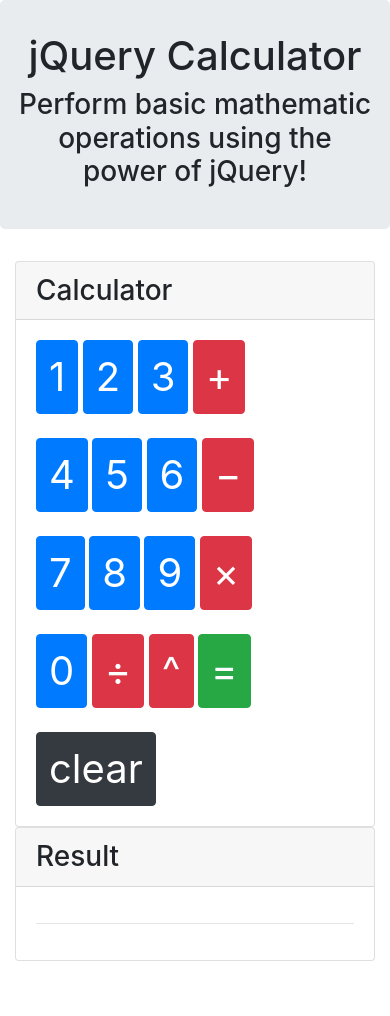
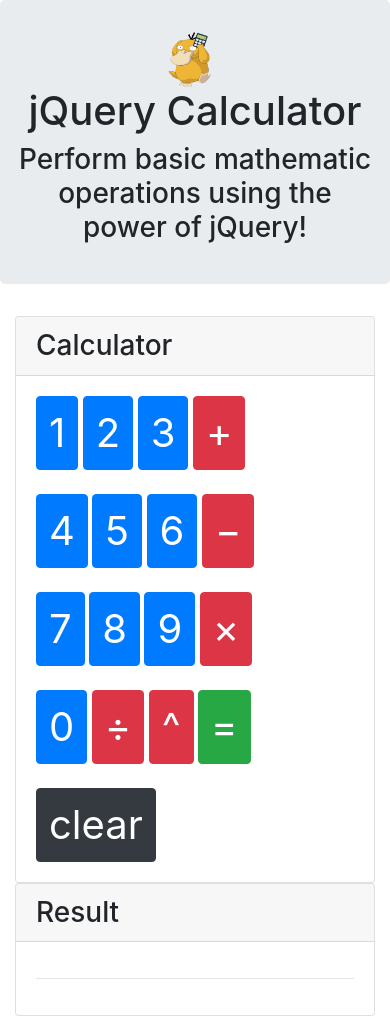
Before and after one commit to msesno/quackalator, a plain HTML site: page index.html in a window 390 px wide. Before the commit the page ends 961 px from the top, so only its background shows below. Drawn offline with nearby package versions, Linux system fonts and the light colour scheme.

Commit message:
update html markdown

```diff
--- a/index.html
+++ b/index.html
@@ -13,13 +13,21 @@
     <!-- Added a link to our external stylesheet-->
     <link rel="stylesheet" href="style.css">
 
+    <!-- Added calculator logic external js file-->
+    <script type="text/javascript" src="calculator.js"></script>
+
 </head>
 <body>
 
 <!-- Jumbotron for Title -->
 <div class="jumbotron">
-    <h1 class="text-center">jQuery Calculator</h1>
-    <h3 class="text-center">Perform basic mathematic operations using the power of jQuery!</h3>
+  <div class="row">
+    <div class="col-md-12 text-center"><img src="logo.png" alt="none" width="50px;" height="auto" class="img align-middle logo"><h1 class="d-inline-block align-middle">jQuery Calculator</h1></div>
+  </div>
+  <div class="row">
+    <div class="col-md-12"><h3 class="text-center">Perform basic mathematic operations using the power of jQuery!</h3></div>
+  </div>
+  </div>
 </div>
 
 <div class="container">
@@ -72,9 +80,8 @@
       </div>
     </div>
   </div>
-<script type="text/javascript" src="calculator.js"></script>
+
 <script type="text/javascript">
-
 
 $(document).ready(function() {
 
```
